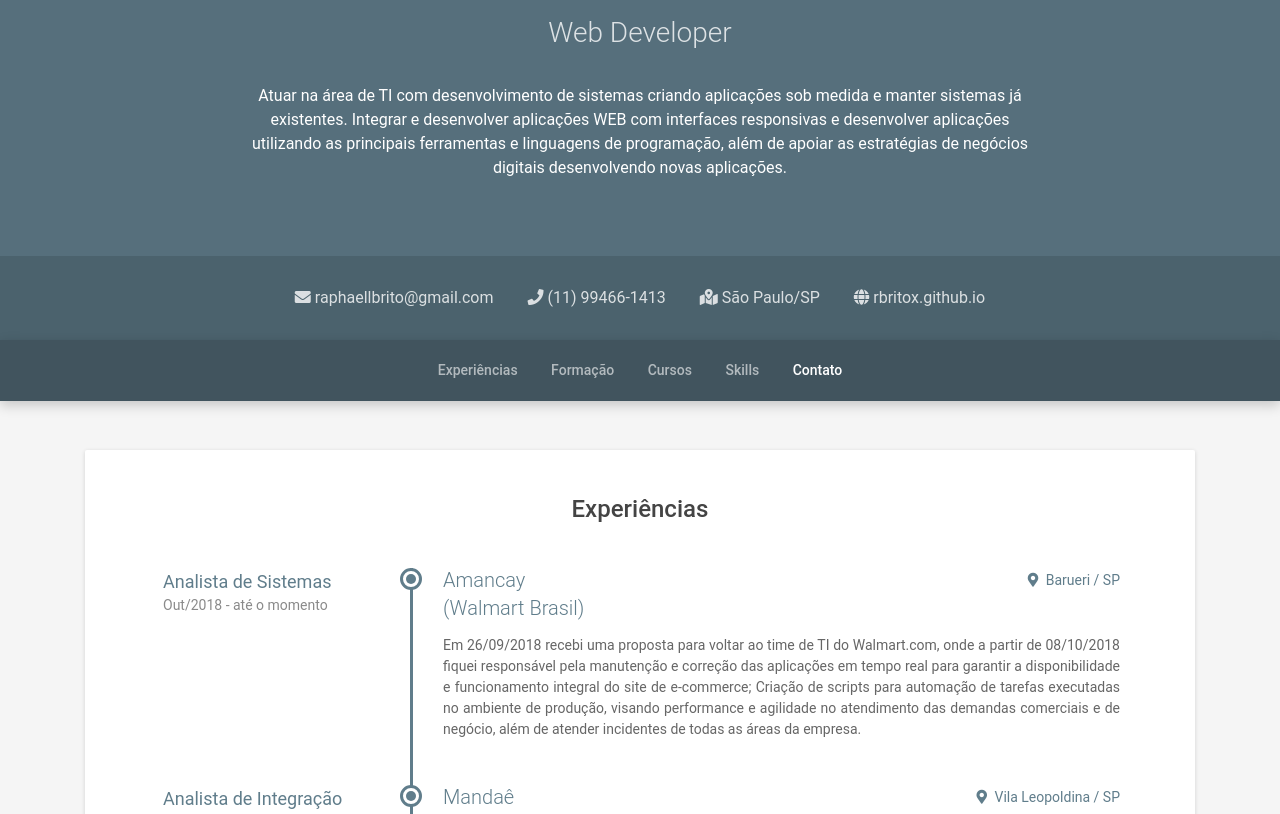
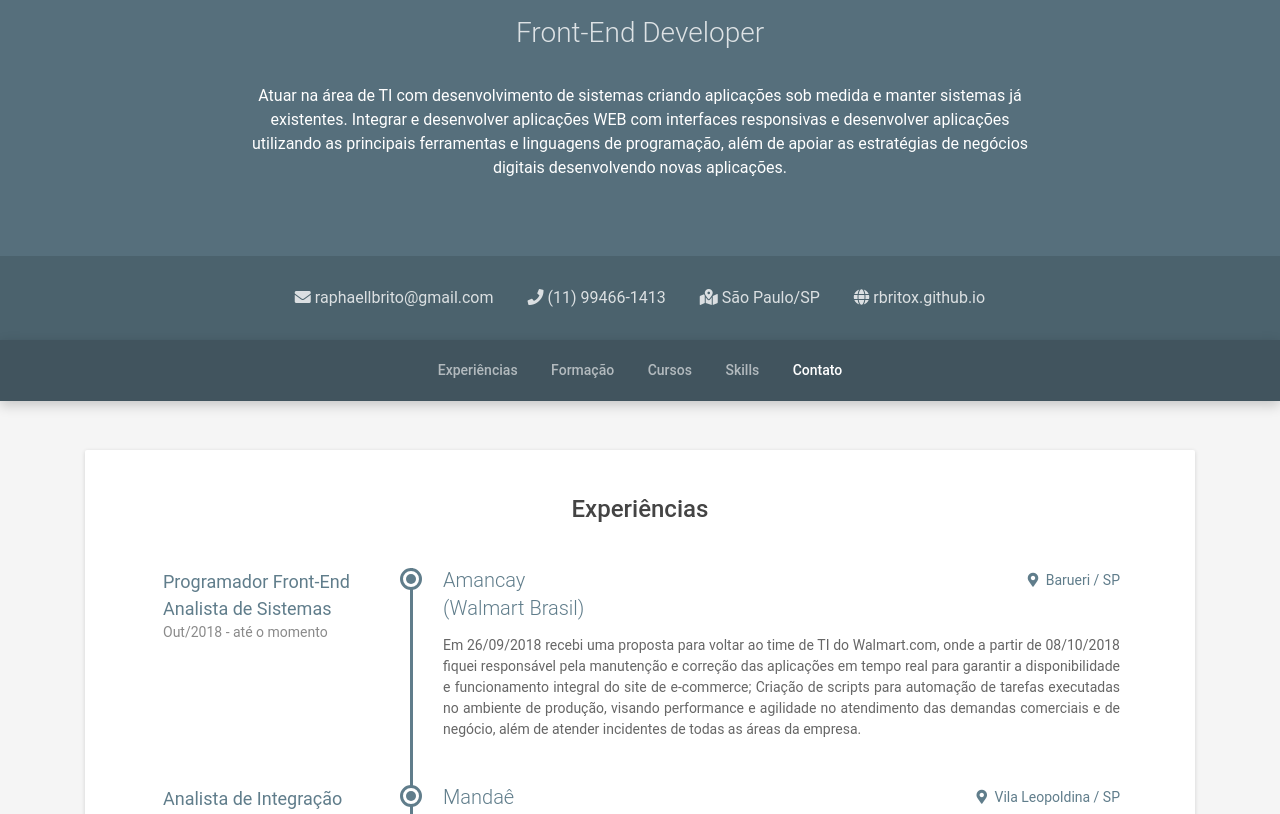
Before and after one commit to RBritoX/rbritox.github.io, a plain HTML site: page index.html in a window 1280 px wide. Shown: the part 286-1100 px from the top of the page. Drawn offline with nearby package versions, Linux system fonts and the light colour scheme.

Commit message:
atualizacao html

```diff
--- a/index.html
+++ b/index.html
@@ -33,7 +33,7 @@
                 <div class="container text-center">
                     <img class="profile-image rounded-circle" src="./foto.jpg" alt="foto">
                     <h1 class="name">Raphael Brito</h1>
-                    <div class="title">Web Developer</div>
+                    <div class="title">Front-End Developer</div>
                     <div class="profile">
                         <p>Atuar na área de TI com desenvolvimento de sistemas criando aplicações sob medida e manter sistemas já existentes.
                         Integrar e desenvolver aplicações WEB com interfaces responsivas e desenvolver aplicações utilizando as principais
@@ -97,6 +97,7 @@
                                 <div class="location"><a href="https://goo.gl/maps/wRnTXtkreWn" target="_blank"><i class="fas fa-map-marker-alt mr-1"></i> Barueri / SP</a></div>
                             </div>
                             <div class="job-meta">
+                                <div class="title">Programador Front-End</div>
                                 <div class="title">Analista de Sistemas</div>
                                 <div class="time">Out/2018 - até o momento</div>
                             </div>
```
